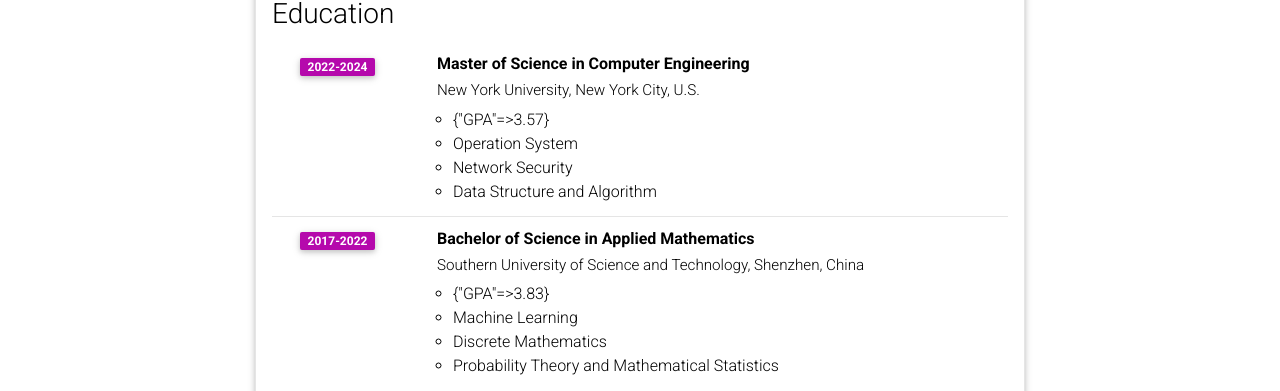
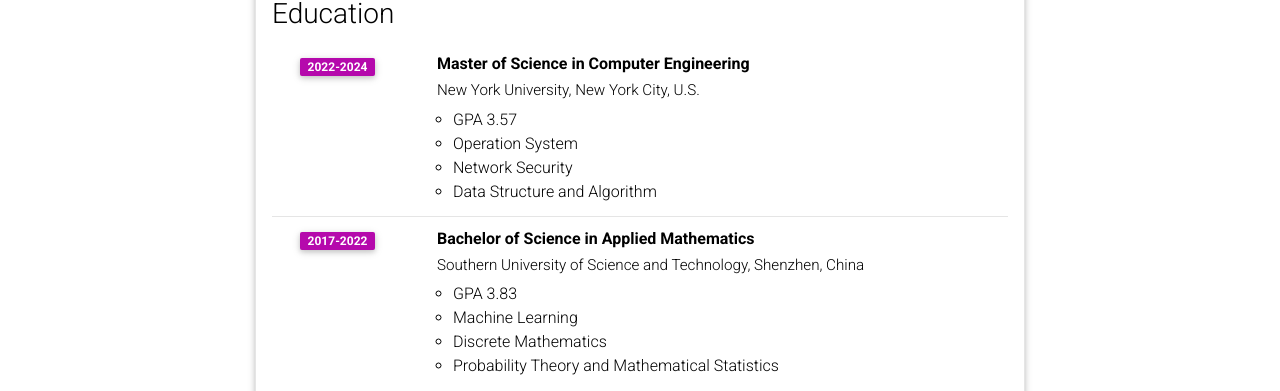
Before and after one commit to ReinaZhu/yujiezhu.github.io, a Jekyll site: the page built from _pages/cv.md, in a window 1280 px wide and 900 px high. Shown: the part 317-708 px from the top of the window. Built offline with Jekyll 4.4.1, drawn with Linux system fonts in a browser that asks for light colours; comment, search, counter and statistics services are not loaded; a style sheet for code colours, icons or effects is not loaded; some of the changed lines change nothing that is shown.

Commit message:
Update cv.yml

```diff
--- a/_data/cv.yml
+++ b/_data/cv.yml
@@ -9,7 +9,7 @@
       institution: New York University, New York City, U.S.
       year: 2022-2024
       description:
-        - GPA: 3.57
+        - GPA 3.57
         - Operation System
         - Network Security
         - Data Structure and Algorithm
@@ -17,7 +17,7 @@
       institution: Southern University of Science and Technology, Shenzhen, China
       year: 2017-2022
       description:
-        - GPA: 3.83
+        - GPA 3.83
         - Machine Learning
         - Discrete Mathematics
         - Probability Theory and Mathematical Statistics
```
